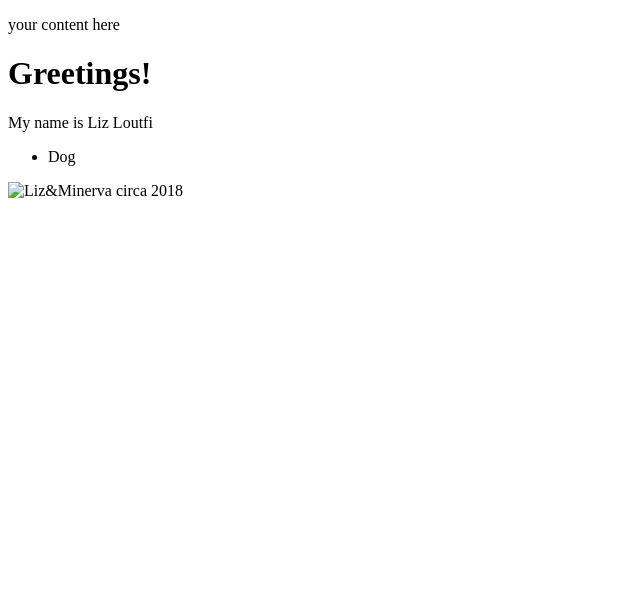
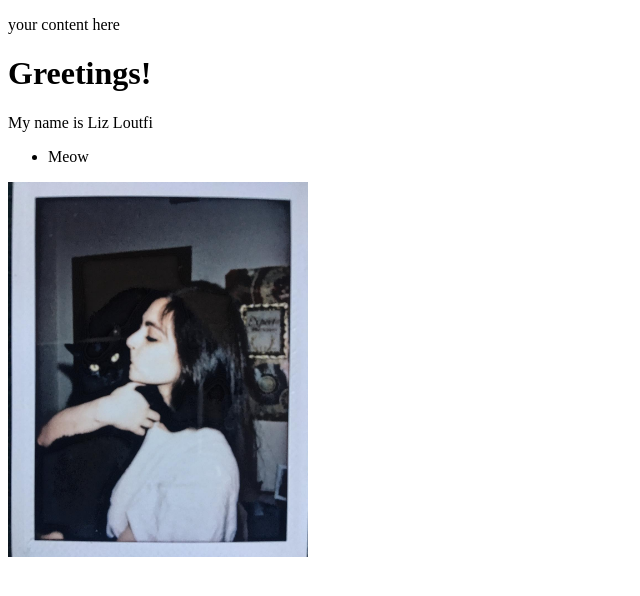
Before and after one commit to J4502-SS18/liz-loutfi-class, a plain HTML site: page index.html in a window 1280 px wide. Shown: the whole page, without its empty margins (0-640 px from the left). Drawn offline with Linux system fonts and the light colour scheme.

Commit message:
progress
added email link, photo

```diff
--- a/index.html
+++ b/index.html
@@ -17,13 +17,16 @@
 
   <ul>
 
-  <li>Dog</li>
+  <li>Meow</li>
 
   </ul>
 
-<img scr="myeffingface.jpg" alt="Liz&Minerva circa 2018" />
+  <a href="mailto:elizabethloutfi@mail.mizzou.edu">
 
+<img src="catnface.jpg" alt="LizMinerva circa 2018"
+width="300px" />
 
+</a>
 
 
 
```
Also changed, not shown: catnface.jpg (added), 1 other file.
